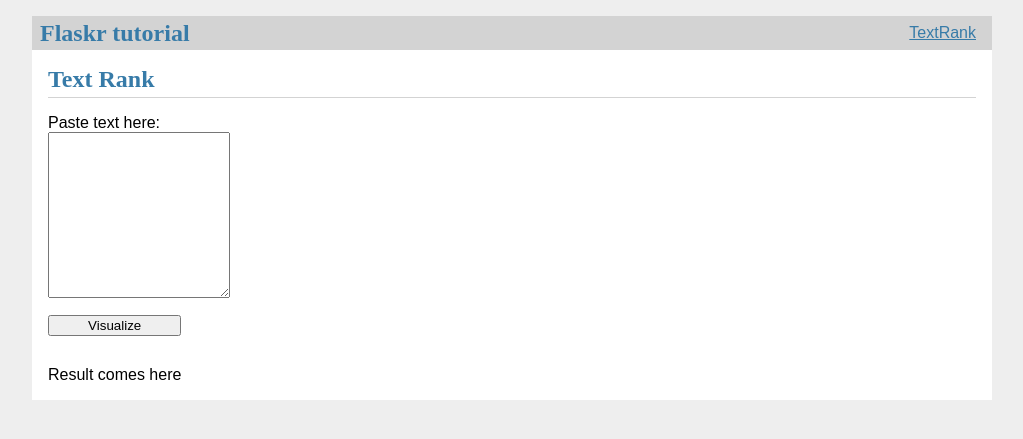
After one commit to soohyuckcho96/kc-research-task, a Flask app: page /tr/textrank in a window 1280 px wide. The commit adds this page. Shown: the top 439 px of the page, without its empty margins (128-1151 px from the left). Run offline with Flask 2, Linux system fonts and the light colour scheme.

Commit message:
textrank page added

```diff
--- a/app.py
+++ b/app.py
@@ -24,7 +24,7 @@ def create_app(test_config=None):
         pass
 
     # a simple page that says hello
-    @app.route('/')
+    @app.route('/hello')
     def hello():
         return 'Hello, World!'
 
@@ -38,4 +38,8 @@ def create_app(test_config=None):
     app.register_blueprint(blog.bp)
     app.add_url_rule('/', endpoint='index')
 
+    import textrank
+    app.register_blueprint(textrank.bp)
+    # app.add_url_rule('/', endpoint='textrank')
+
     return app
--- a/templates/base.html
+++ b/templates/base.html
@@ -1,16 +1,17 @@
 <!doctype html>
-<title>{% block title %}{% endblock %} - Flaskr</title>
+<title>{% block title %}{% endblock %}</title>
 <link rel="stylesheet" href="{{ url_for('static', filename='style.css') }}">
 <nav>
-  <h1>Flaskr</h1>
+  <h1>Flaskr tutorial</h1>
   <ul>
-    {% if g.user %}
+    <!-- {% if g.user %}
       <li><span>{{ g.user['username'] }}</span>
       <li><a href="{{ url_for('auth.logout') }}">Log Out</a>
     {% else %}
       <li><a href="{{ url_for('auth.register') }}">Register</a>
       <li><a href="{{ url_for('auth.login') }}">Log In</a>
-    {% endif %}
+    {% endif %} -->
+    <li><a href="{{ url_for('textrank.textrank') }}">TextRank</a>
   </ul>
 </nav>
 <section class="content">
--- /dev/null
+++ b/templates/textrank/textrank.html
@@ -0,0 +1,19 @@
+{% extends 'base.html' %}
+
+{% block header %}
+  <h1>{% block title %}Text Rank{% endblock %}</h1>
+{% endblock %}
+
+{% block content %}
+  <form method="post">
+    Paste text here:
+    <div id="source-div">
+      <textarea name="source" id="source" spellcheck="false">{{ request.form['source'] }}</textarea>
+    </div>
+    <input type="submit" value="Visualize">
+  </form>
+
+  <div>
+    Result comes here
+  </div>
+{% endblock %}
--- /dev/null
+++ b/textrank.py
@@ -0,0 +1,27 @@
+from flask import (
+    Blueprint, flash, g, redirect, render_template, request, session, url_for
+)
+
+bp = Blueprint('textrank', __name__, url_prefix="/tr")
+
+@bp.route('/textrank', methods=('GET', 'POST'))
+def textrank():
+    if request.method == 'POST':
+        source = request.form['source']
+        error = None
+
+        if not source:
+            error = "The text is empty"
+        elif len(source) > 500:
+            error = "The text is too long"
+        # algorithms
+        if error is not None:
+            flash(error)
+        else:
+            return redirect(url_for('textrank.textrank'))
+
+    return render_template('textrank/textrank.html')
+
+# @bp.route('/result')
+# def result():
+#     return render_template('textrank/result.html')
```
Also changed, not shown: templates/textrank/result.html (added, +31 -0 lines), instance/flaskr.sqlite.
